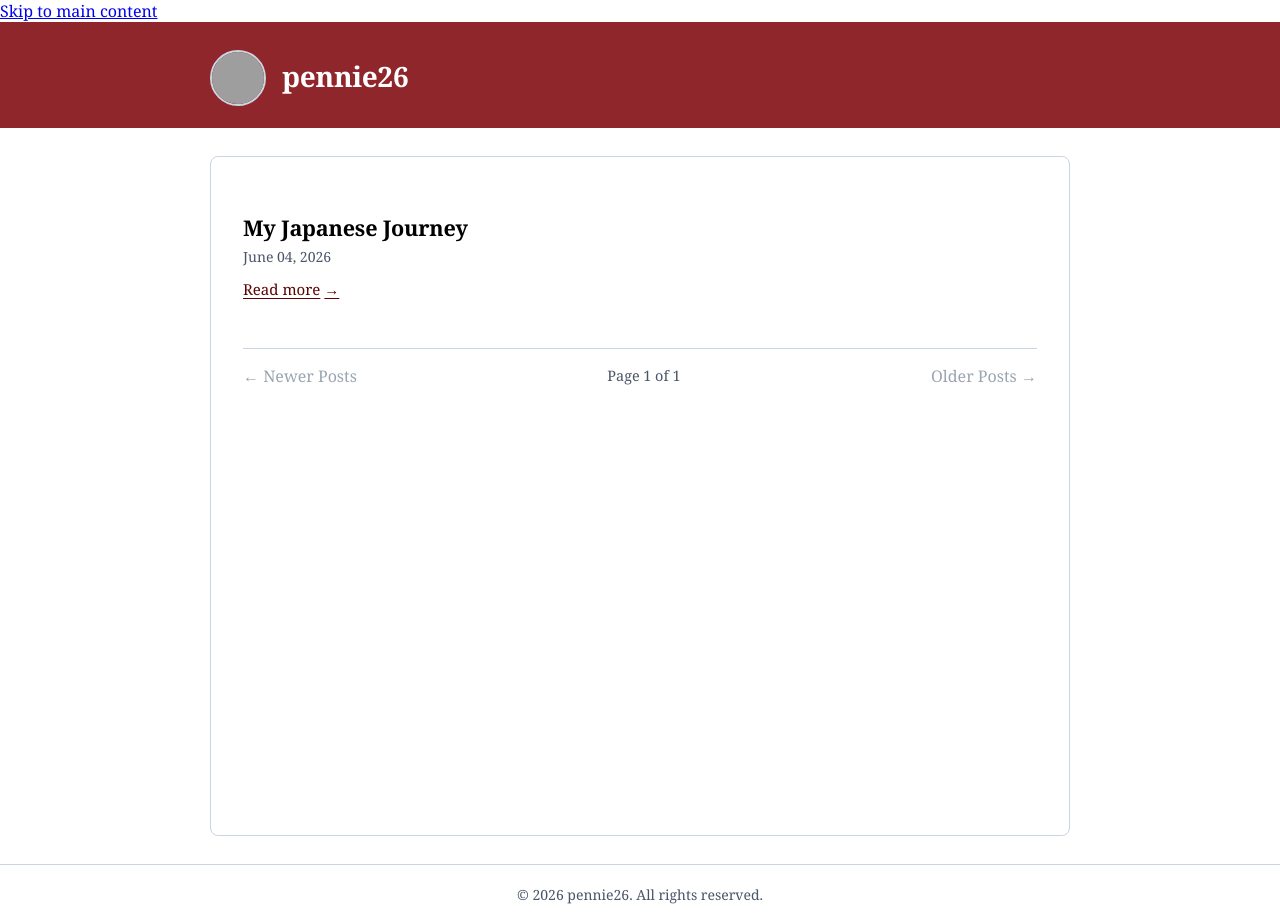
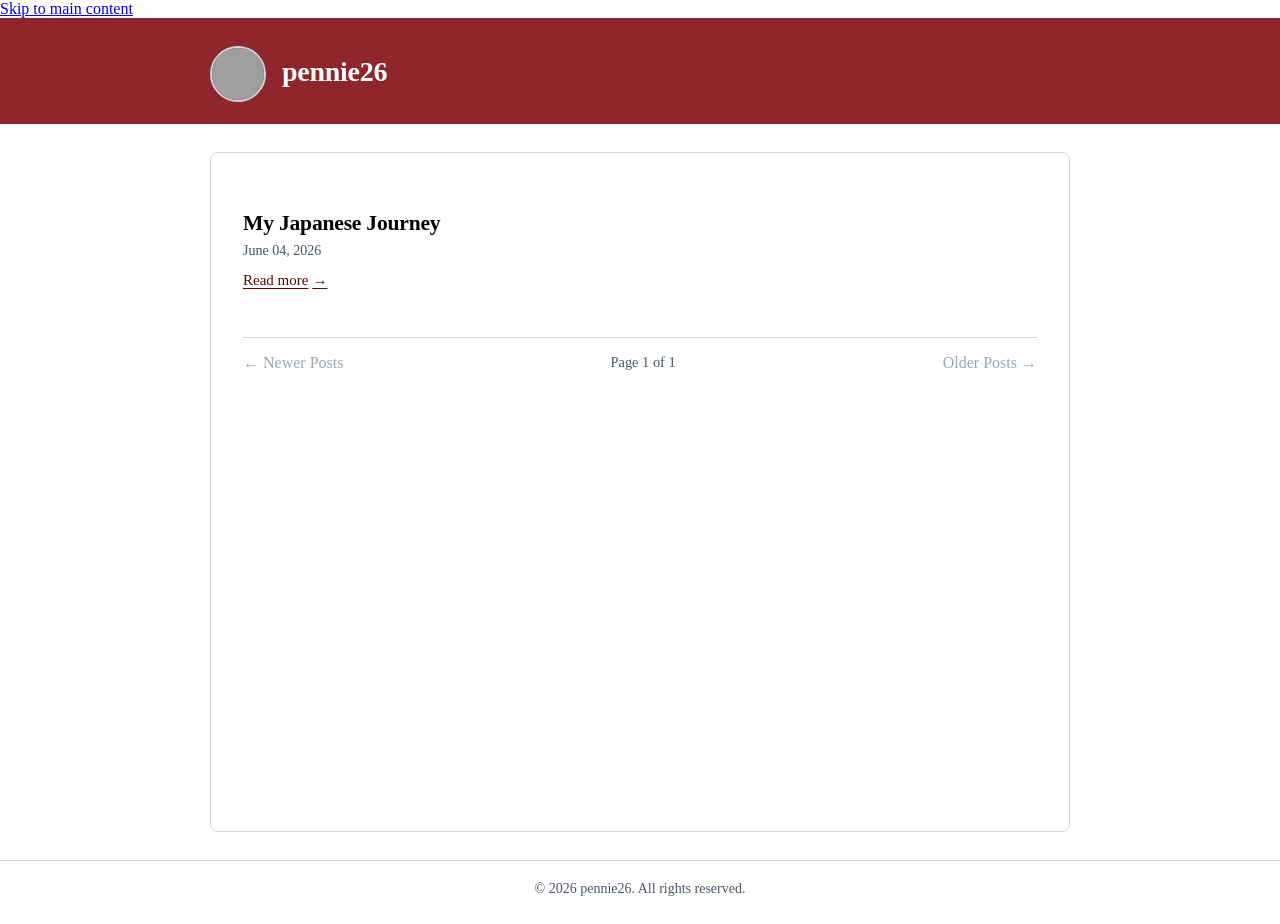
Before and after one commit to pennie26/pennie26.github.io, a Jekyll site: the page built from index.html, in a window 1280 px wide. Built offline with Jekyll 4.4.1, drawn with Linux system fonts in a browser that asks for light colours; the list of posts is cut into pages by our own code; grey boxes are pictures that could not be loaded.

Commit message:
Update style.css

```diff
--- a/assets/css/style.css
+++ b/assets/css/style.css
@@ -29,7 +29,7 @@ html {
 }
 
 body {
-    font-family: 'Merriweather', Georgia, serif;
+    font-family: 'Playfair Display', serif;
 }
   font-size: 1.0625rem; /* 17px */
   line-height: 1.75;
```
